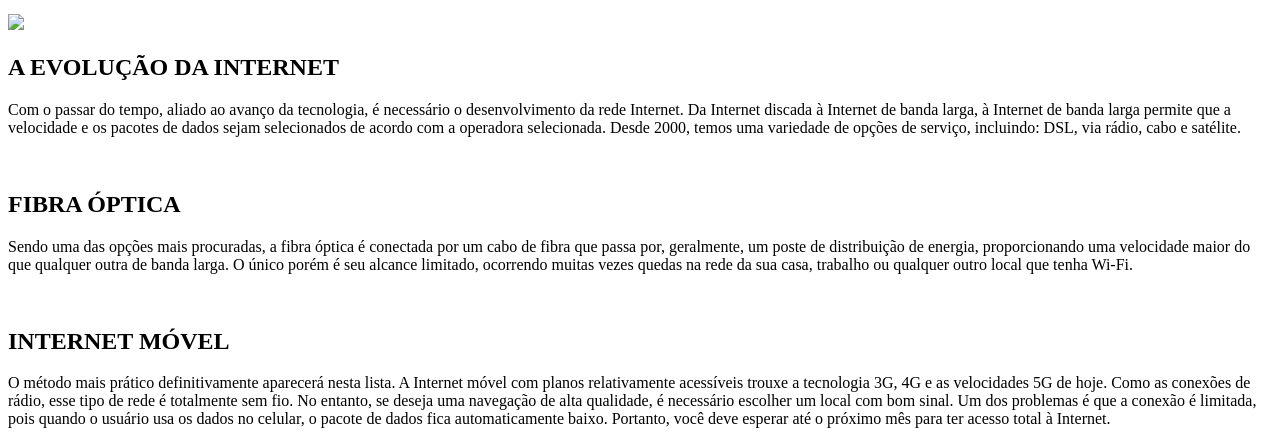
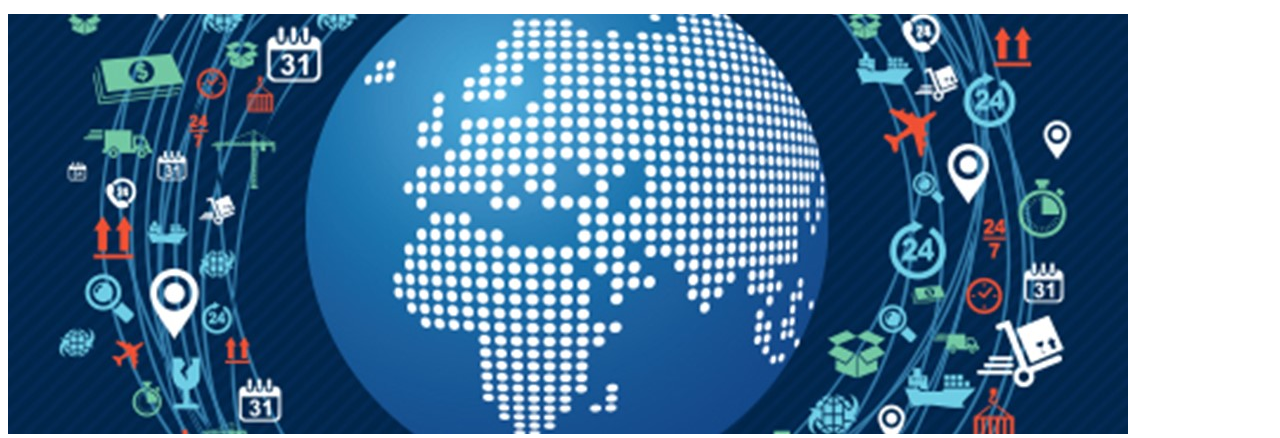
Before and after one commit to YanSilveira11/-09-O-SEU-SITE-NA-INTERNET, a plain HTML site: page evolucao.html in a window 1280 px wide. Shown: the part 384-822 px from the top of the page. Drawn offline with Linux system fonts and the light colour scheme; files whose address does not match are found by name.

Commit message:
Att Evolucao img

```diff
--- a/evolucao.html
+++ b/evolucao.html
@@ -23,7 +23,7 @@
     <main class="e">
       <section id="principal">
           <div>
-          <img id="capa" src="images/evolucao.jpg">
+          <img id="capa" src="imagens/evolucao.jpg">
         <h1>A EVOLUÇÃO DA INTERNET</h1>
 			<p id="p1">
             Com o passar do tempo, aliado ao avanço da tecnologia, é necessário o desenvolvimento da rede Internet.
```
